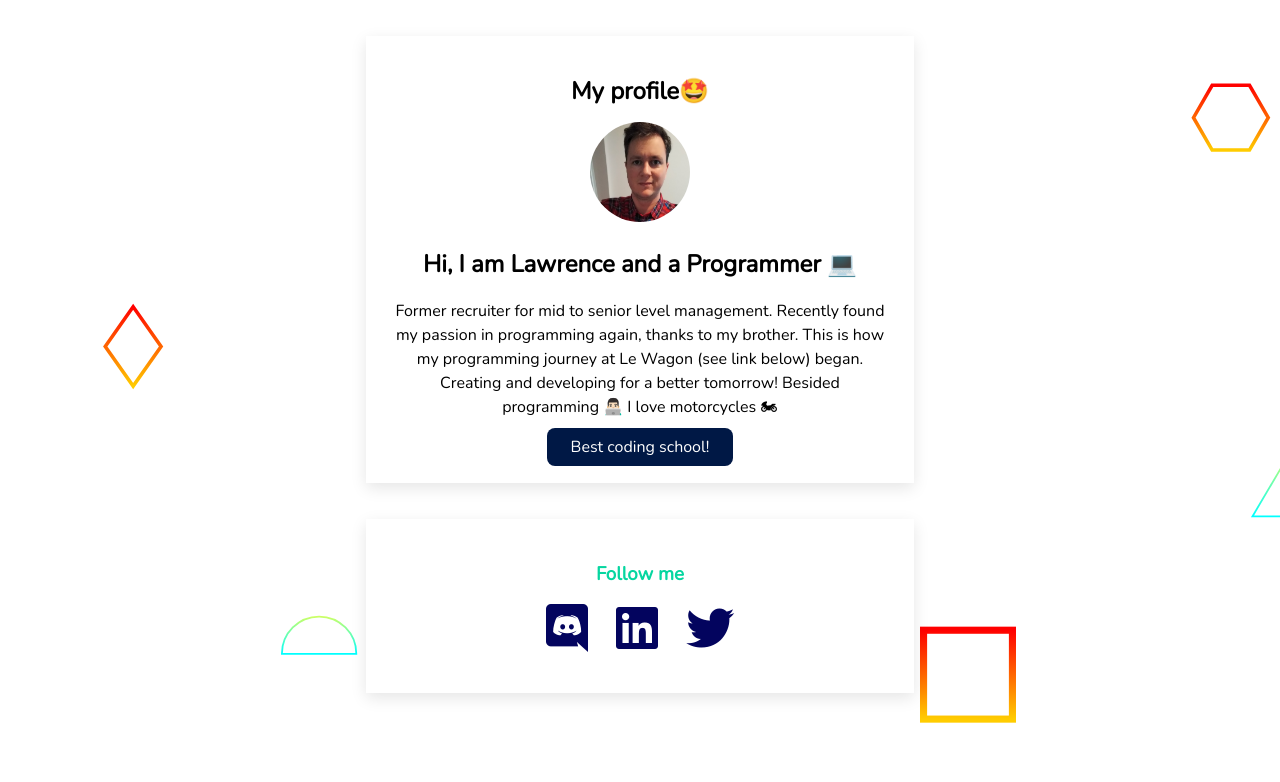
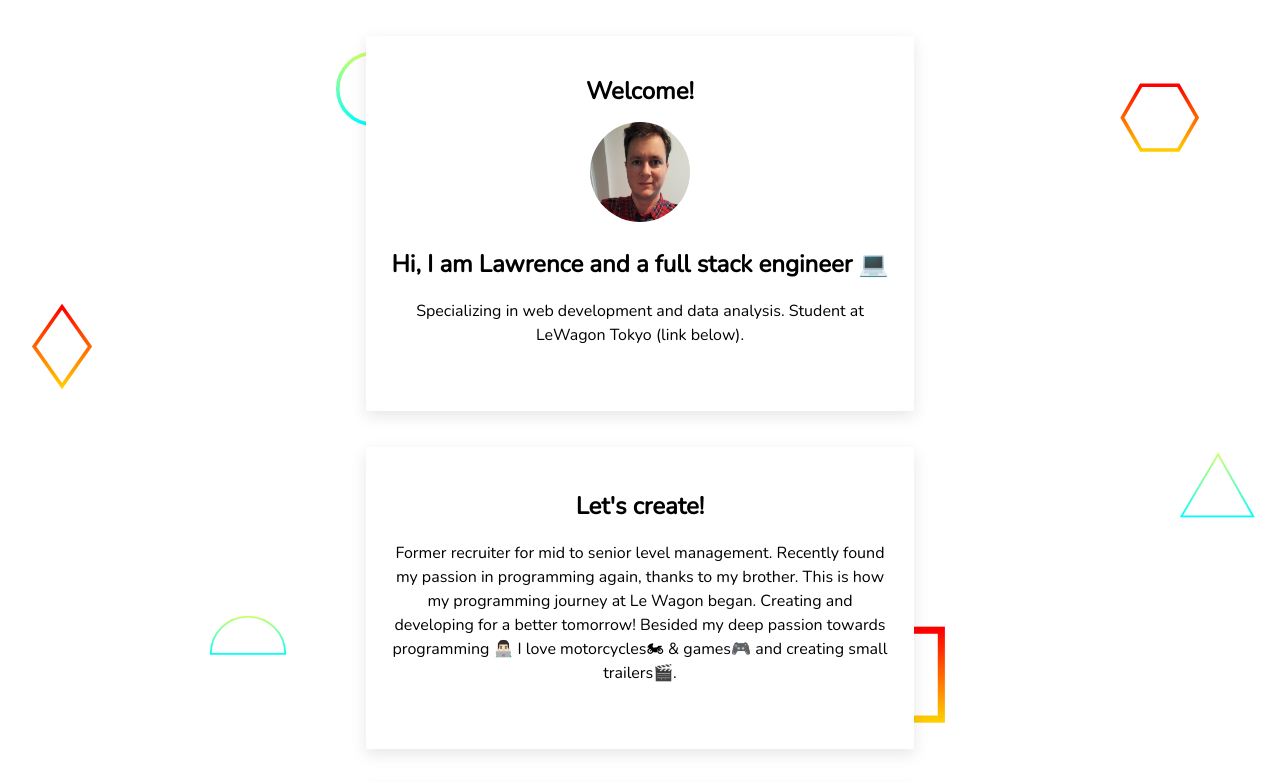
Before and after one commit to DonaldLTB/profile, a plain HTML site: page index.html in a window 1280 px wide. Shown: the top 782 px of the page. Drawn offline with nearby package versions, Linux system fonts and the light colour scheme.

Commit message:
changes in content

```diff
--- a/index.html
+++ b/index.html
@@ -12,28 +12,34 @@
 
 <body>
   <div class="card-white">
-    <h1>My profile🤩</h1>
+    <h1>Welcome!</h1>
       <img class="img-circle" src="images/profile2.jpg" width="100" height="100" alt="profile picture">
-        <h2>Hi, I am Lawrence and a Programmer 💻</h2>
-      <p>Former recruiter for mid to senior level management. Recently found my passion in programming again, thanks to my brother. This is how my programming journey at Le Wagon (see link below) began. Creating and developing for a better tomorrow! Besided programming 👨🏻‍💻 I love motorcycles 🏍</p>
-    <a class="btn-blue" href="https://www.lewagon.com">Best coding school!</a>
+        <h2>Hi, I am Lawrence and a full stack engineer 💻</h2>
+      <p>Specializing in web development and data analysis. Student at LeWagon Tokyo (link below).</p>
+    <a class="btn-blue" href="https://www.lewagon.com/tokyo" target="blank" alt="Best coding school">Best coding school!</a>
+  </div>
+
+  <div class="card-white">
+      <h2>Let's create!</h2>
+      <p>Former recruiter for mid to senior level management. Recently found my passion in programming again, thanks to my brother. This is how my programming journey at Le Wagon began. Creating and developing for a better tomorrow! Besided my deep passion towards programming 👨🏻‍💻 I love motorcycles🏍 & games🎮 and creating small trailers🎬.</p>
+    <a class="btn-blue" href="https://jmp.sh/2vSFzT7">Just a trailer</a>
   </div>
 
   <div class="card-white">
     <h3>Follow me</h3>
     <ul class="inline">
       <li>
-        <a href="#" class="icons">
+        <a href="https://discord.gg/CJGPMXGxp2" target="blank" class="icons">
           <i class="fab fa-discord"></i>
         </a>
       </li>
       <li>
-        <a href="#" class="icons">
+        <a href="https://jp.linkedin.com/in/lawrence-kroll" target="blank" class="icons">
           <i class="fab fa-linkedin"></i>
         </a>
       </li>
       <li>
-        <a href="#" class="icons">
+        <a href="https://twitter.com/Larry4378434597" target="blank" class="icons">
           <i class="fab fa-twitter"></i>
         </a>
       </li>
--- a/style.css
+++ b/style.css
@@ -65,14 +65,12 @@ div {
 }
 
 .btn-blue {
-  background-color: #001845;
   color: white;
   padding: 8px 24px;
   border-radius: 8px;
 }
 
 .btn-blue:hover {
-  background-color: #0466C8;
   color:white;
 }
 
```
